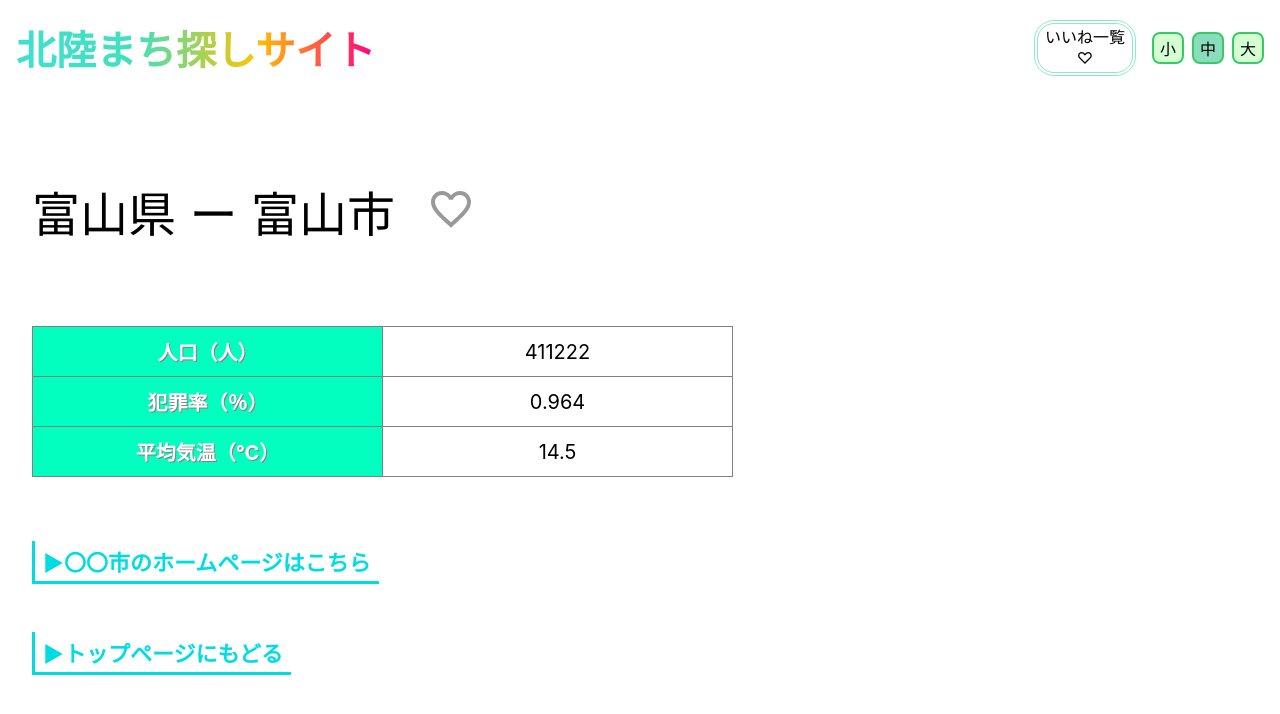
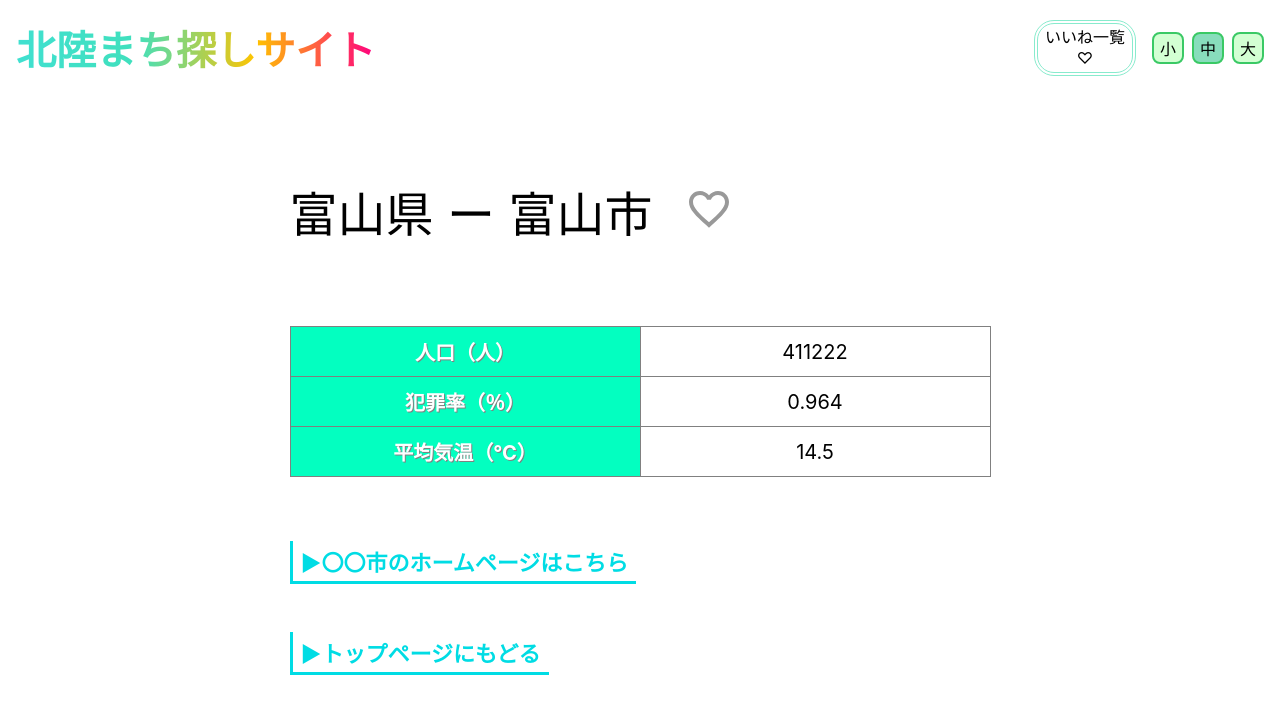
Before and after one commit to koke-desu/open-data-app, a Next.js app: page /detail/1 in a window 1280 px wide. Shown: the top 714 px of the page. Built offline with nearby package versions, Linux system fonts and the light colour scheme.

Commit message:
ページ遷移のアニメーションを実装するため、_appでPageLayoutのWrapをするように変更。

```diff
--- a/pages/_app.tsx
+++ b/pages/_app.tsx
@@ -1,11 +1,18 @@
 import "../globals.css";
 import type { AppProps } from "next/app";
 import { RecoilRoot } from "recoil";
+import { AnimatePresence } from "framer-motion";
+import PageLayout from "../components/page/pageLayout/PageLayout";
+import { Router } from "next/router";
 
-function MyApp({ Component, pageProps }: AppProps) {
+function MyApp({ Component, pageProps, router }: AppProps) {
   return (
     <RecoilRoot>
-      <Component {...pageProps} />
+      <PageLayout>
+        <AnimatePresence exitBeforeEnter>
+          <Component {...pageProps} key={router.route} />
+        </AnimatePresence>
+      </PageLayout>
     </RecoilRoot>
   );
 }
--- a/pages/detail/[cityId].tsx
+++ b/pages/detail/[cityId].tsx
@@ -1,13 +1,19 @@
+import { AnimatePresence, motion } from "framer-motion";
 import React from "react";
 import DetailPage from "../../components/page/DetailPage/DetailPage";
-import PageLayout from "../../components/page/pageLayout/PageLayout";
+
 type Props = {};
 
 const Index: React.VFC<Props> = ({}) => {
   return (
-    <PageLayout>
+    <motion.div
+      initial={{ opacity: 0 }}
+      animate={{ opacity: 1 }}
+      exit={{ opacity: 0 }}
+      transition={{ duration: 1 }}
+    >
       <DetailPage />
-    </PageLayout>
+    </motion.div>
   );
 };
 export default Index;
```
Also changed, not shown: pages/favorite.tsx (+1 -6 lines), pages/index.tsx (+1 -6 lines).
